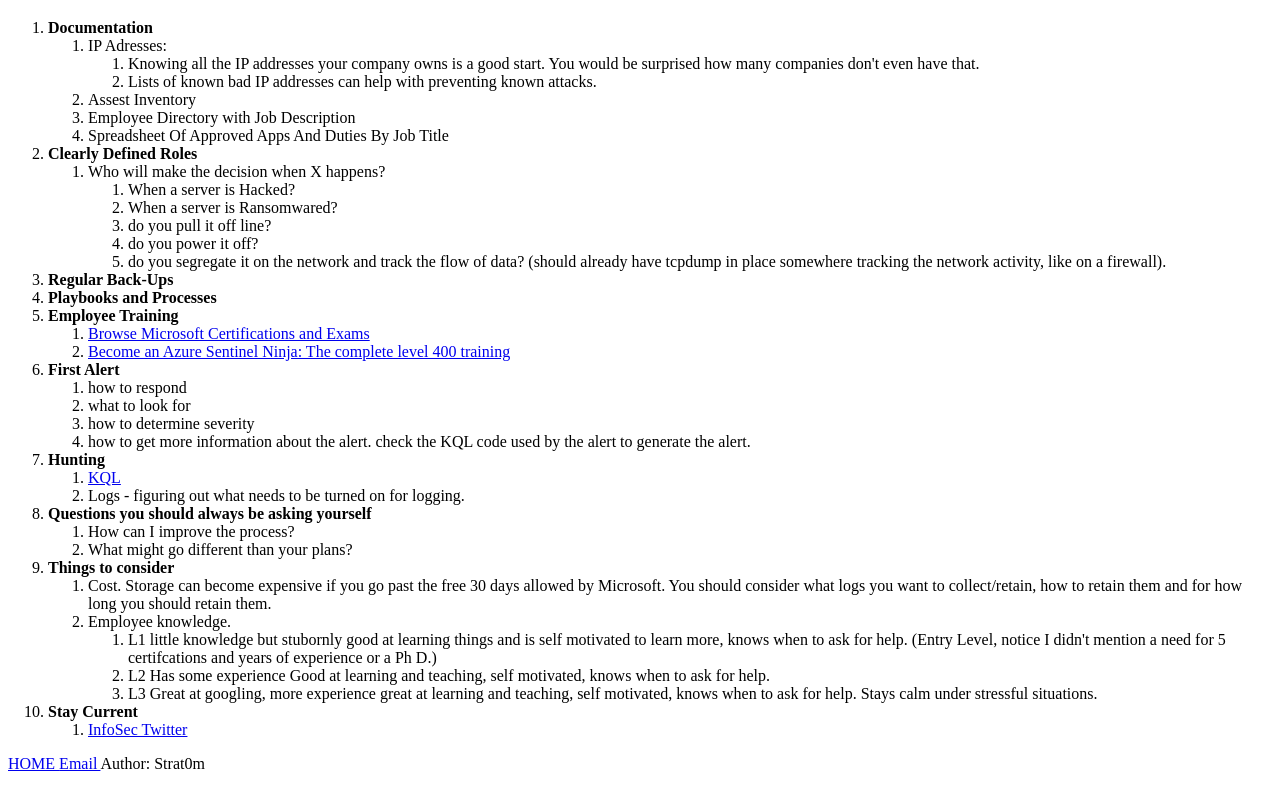
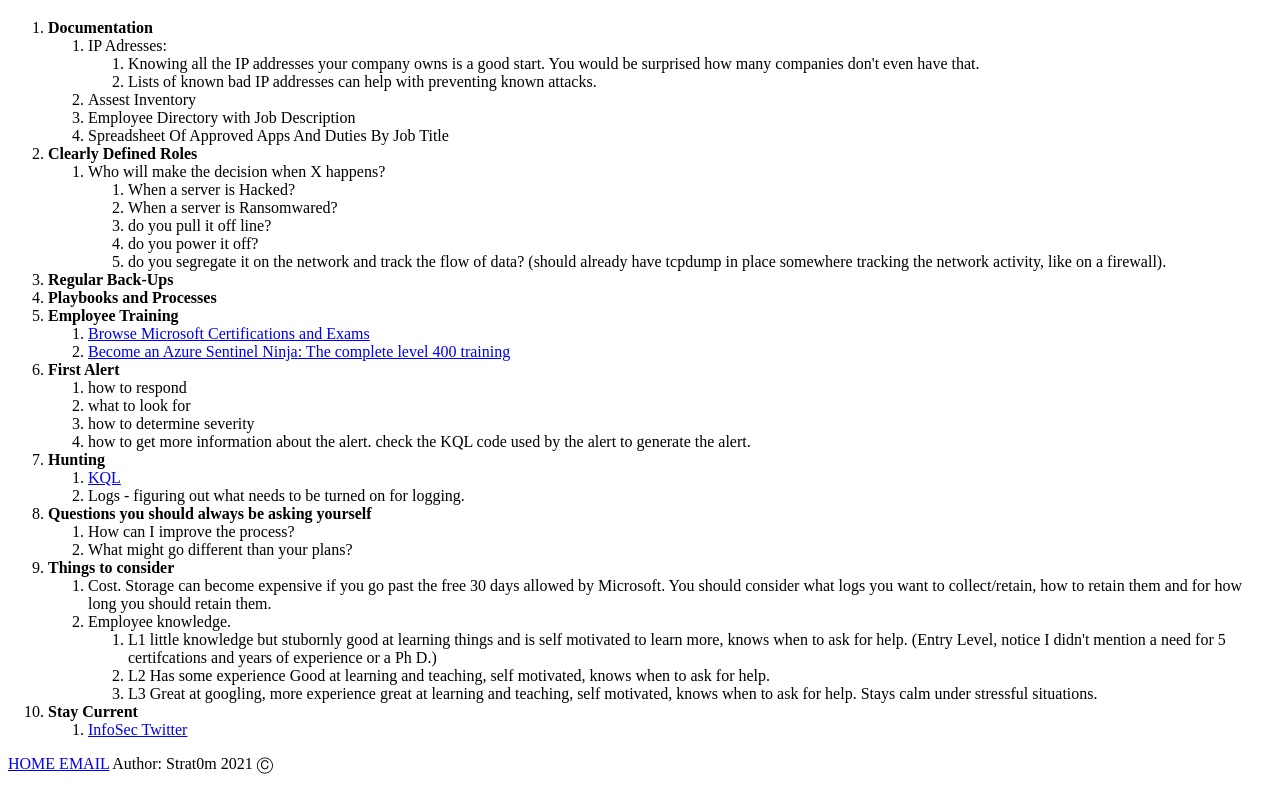
Before and after one commit to Stratum-0/Strat0m.xyz, a plain HTML site: page Pages/SOC.html in a window 1280 px wide. Shown: the part 530-1319 px from the top of the page. Drawn offline with Linux system fonts and the light colour scheme.

Commit message:
Update SOC.html

```diff
--- a/Pages/SOC.html
+++ b/Pages/SOC.html
@@ -88,8 +88,8 @@
 <footer>
   <p>
   <a href="./SOC.html"> HOME </a>
-  <a href="mailto:Strat0m@Strat0m.com"> Email </a>
-  Author: Strat0m
+  <a href="mailto:Strat0m@Strat0m.com">EMAIL</a>
+  Author: Strat0m 2021 &#9400;
   <p>
 </footer>
 </html>
```
